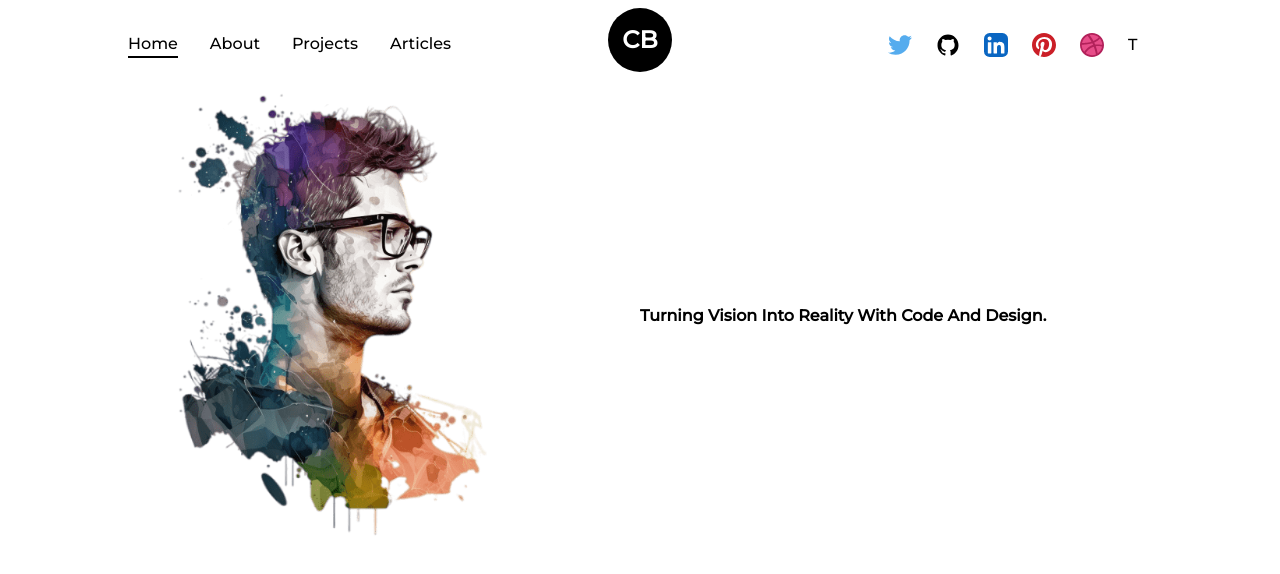
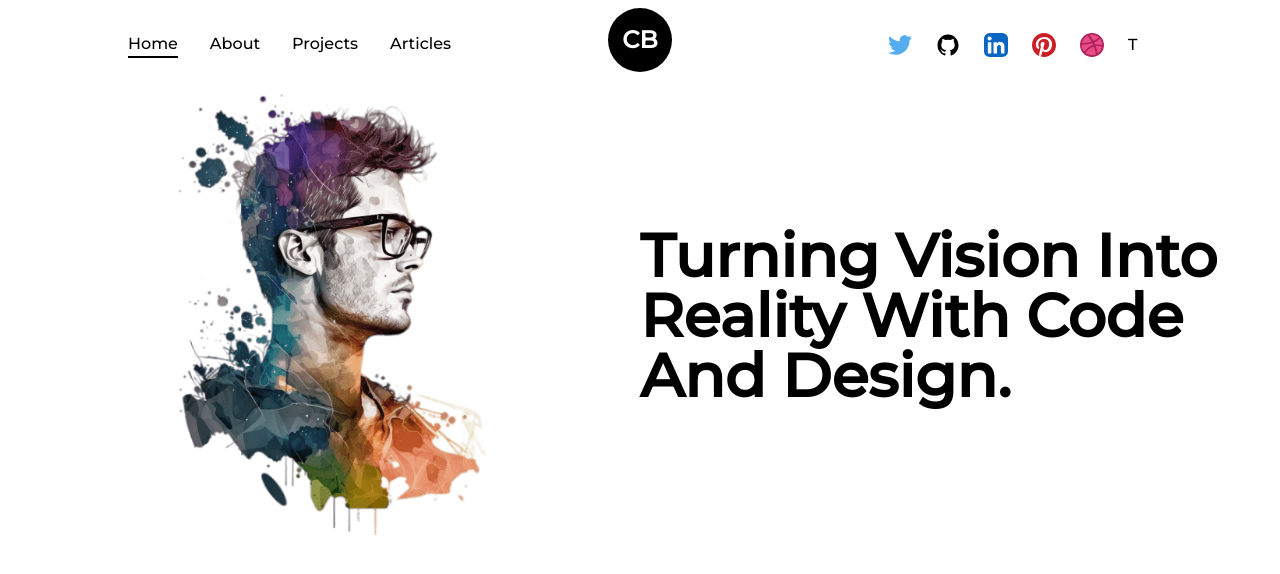
Before and after one commit to YM202c2100/tutorials, a Next.js app: page / in a window 1280 px wide. Shown: the top 574 px of the page. Built offline with nearby package versions, Linux system fonts and the light colour scheme.

Commit message:
[style] propsで受け取ったclassNameを要素に反映するよう追加

```diff
--- a/app/components/AnimatedTitle.tsx
+++ b/app/components/AnimatedTitle.tsx
@@ -32,7 +32,7 @@ const AnimatedTitle:React.FC<animatedTitleProps> = ({text, className})=>{
   return(<>
     <motion.h1 variants={parentVariants} initial="initial" animate="animate">
       {text.split(" ").map((word, idx)=>
-        <motion.span key={word+"-"+idx} variants={variants} className={`inline-block font-bold`}>
+        <motion.span key={word+"-"+idx} variants={variants} className={`inline-block font-bold ${className}`}>
           {word}&nbsp;
         </motion.span>
       )}
```
